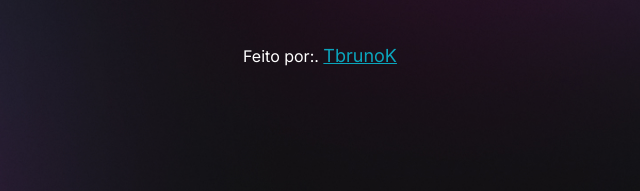
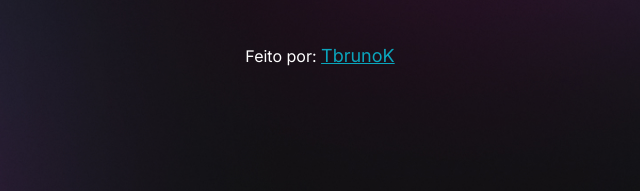
Before and after one commit to TbrunoK/devlinks-project, a plain HTML site: page index.html in a window 1280 px wide. Shown: the part 614-805 px from the top of the page, 320-960 px from the left. Drawn offline with nearby package versions, Linux system fonts and the light colour scheme.

Commit message:
small bugs fixed

```diff
--- a/index.html
+++ b/index.html
@@ -59,8 +59,8 @@
         </a>
       </div>
 
-      <footer>
-        Feito por:.
+      <footer id="credits">
+        Feito por:
         <a href="https://github.com/tbrunok" target="_blank" class="creator">TbrunoK</a>
       </footer>
     </div>
```
